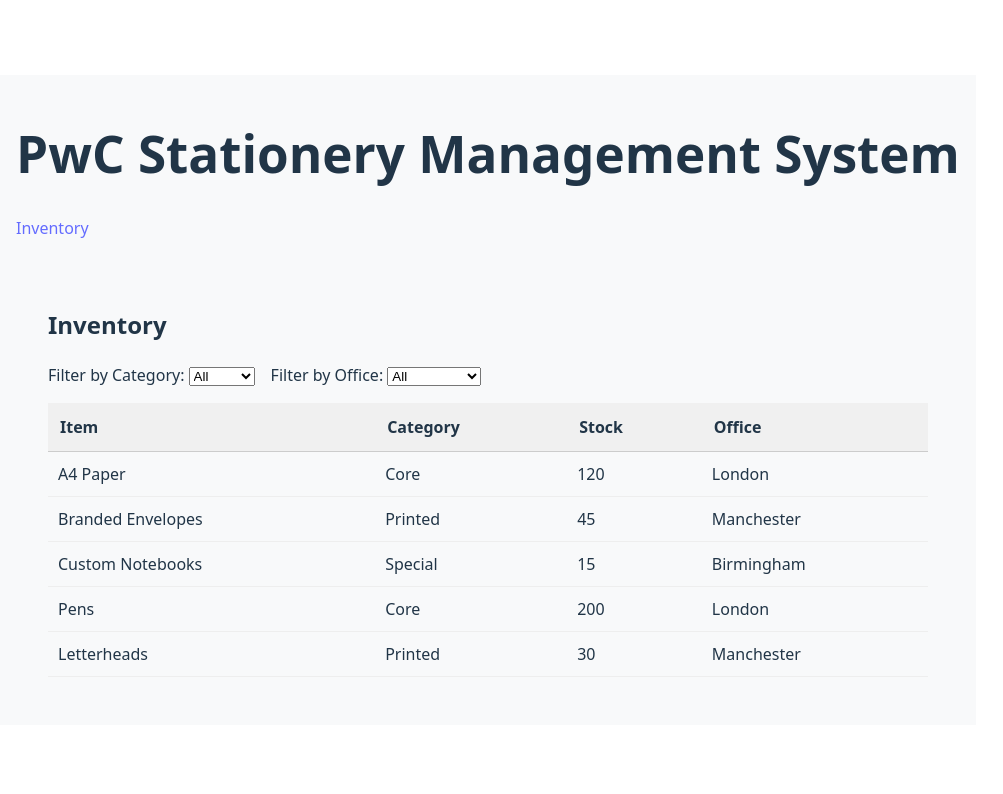
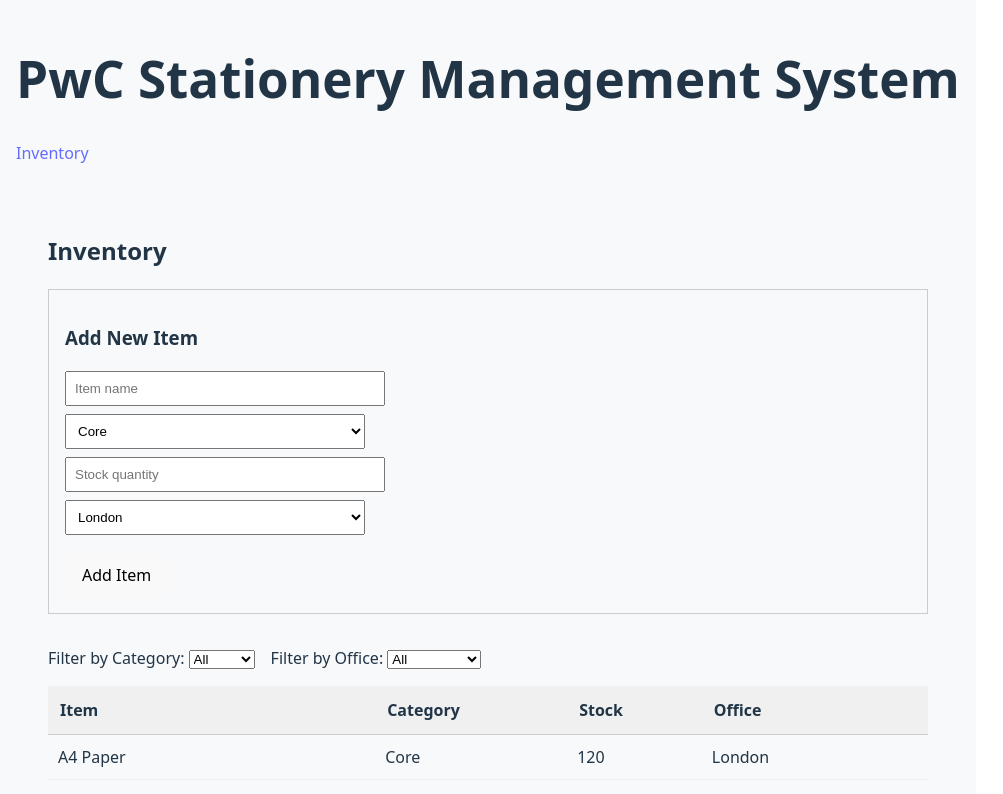
Before and after one commit to mohammad7866/Stationary-Management, a React (Vite) app in the folder frontend/: page /inventory in a window 1280 px wide. Shown: the top 794 px of the page, without its empty margins (0-1003 px from the left). Built offline with nearby package versions, Linux system fonts and the light colour scheme.

Commit message:
added form to add new inventory

```diff
--- a/frontend/src/pages/Inventory.jsx
+++ b/frontend/src/pages/Inventory.jsx
@@ -7,32 +7,93 @@ export default function Inventory() {
   const [categoryFilter, setCategoryFilter] = useState("All");
   const [officeFilter, setOfficeFilter] = useState("All");
 
-  // Load items from mock data
+  // Form state
+  const [newItem, setNewItem] = useState({
+    name: "",
+    category: "Core",
+    stock: "",
+    office: "London",
+  });
+
+  // Load mock data on mount
   useEffect(() => {
     setItems(inventoryItems);
     setFilteredItems(inventoryItems);
   }, []);
 
-  // Filter logic
+  // Update filtered list
   useEffect(() => {
-    let filtered = items;
-
+    let filtered = [...items];
     if (categoryFilter !== "All") {
       filtered = filtered.filter((item) => item.category === categoryFilter);
     }
-
     if (officeFilter !== "All") {
       filtered = filtered.filter((item) => item.office === officeFilter);
     }
-
     setFilteredItems(filtered);
   }, [categoryFilter, officeFilter, items]);
+
+  // Handle form input change
+  const handleChange = (e) => {
+    setNewItem({ ...newItem, [e.target.name]: e.target.value });
+  };
+
+  // Handle form submit
+  const handleAddItem = (e) => {
+    e.preventDefault();
+
+    const itemToAdd = {
+      id: Date.now(),
+      name: newItem.name,
+      category: newItem.category,
+      stock: parseInt(newItem.stock, 10),
+      office: newItem.office,
+    };
+
+    const updatedItems = [...items, itemToAdd];
+    setItems(updatedItems);
+    setNewItem({ name: "", category: "Core", stock: "", office: "London" });
+  };
 
   return (
     <div style={{ padding: "2rem" }}>
       <h2>Inventory</h2>
 
-      {/* Filters */}
+      {/* === Add New Item Form === */}
+      <form onSubmit={handleAddItem} style={{ marginBottom: "2rem", border: "1px solid #ccc", padding: "1rem" }}>
+        <h3>Add New Item</h3>
+        <input
+          type="text"
+          name="name"
+          placeholder="Item name"
+          value={newItem.name}
+          onChange={handleChange}
+          required
+          style={inputStyle}
+        />
+        <select name="category" value={newItem.category} onChange={handleChange} style={inputStyle}>
+          <option value="Core">Core</option>
+          <option value="Special">Special</option>
+          <option value="Printed">Printed</option>
+        </select>
+        <input
+          type="number"
+          name="stock"
+          placeholder="Stock quantity"
+          value={newItem.stock}
+          onChange={handleChange}
+          required
+          style={inputStyle}
+        />
+        <select name="office" value={newItem.office} onChange={handleChange} style={inputStyle}>
+          <option value="London">London</option>
+          <option value="Manchester">Manchester</option>
+          <option value="Birmingham">Birmingham</option>
+        </select>
+        <button type="submit" style={{ padding: "10px 16px", marginTop: "10px" }}>Add Item</button>
+      </form>
+
+      {/* === Filters === */}
       <div style={{ display: "flex", gap: "1rem", marginBottom: "1rem" }}>
         <div>
           <label>Filter by Category: </label>
@@ -55,7 +116,7 @@ export default function Inventory() {
         </div>
       </div>
 
-      {/* Table */}
+      {/* === Inventory Table === */}
       <table style={{ width: "100%", borderCollapse: "collapse" }}>
         <thead>
           <tr style={{ background: "#f0f0f0" }}>
@@ -80,6 +141,7 @@ export default function Inventory() {
   );
 }
 
+// === Reusable Styles ===
 const thStyle = {
   padding: "12px",
   borderBottom: "1px solid #ccc",
@@ -90,3 +152,11 @@ const tdStyle = {
   padding: "10px",
   borderBottom: "1px solid #eee",
 };
+
+const inputStyle = {
+  margin: "0.5rem 0",
+  padding: "8px",
+  width: "100%",
+  maxWidth: "300px",
+  display: "block",
+};
```
